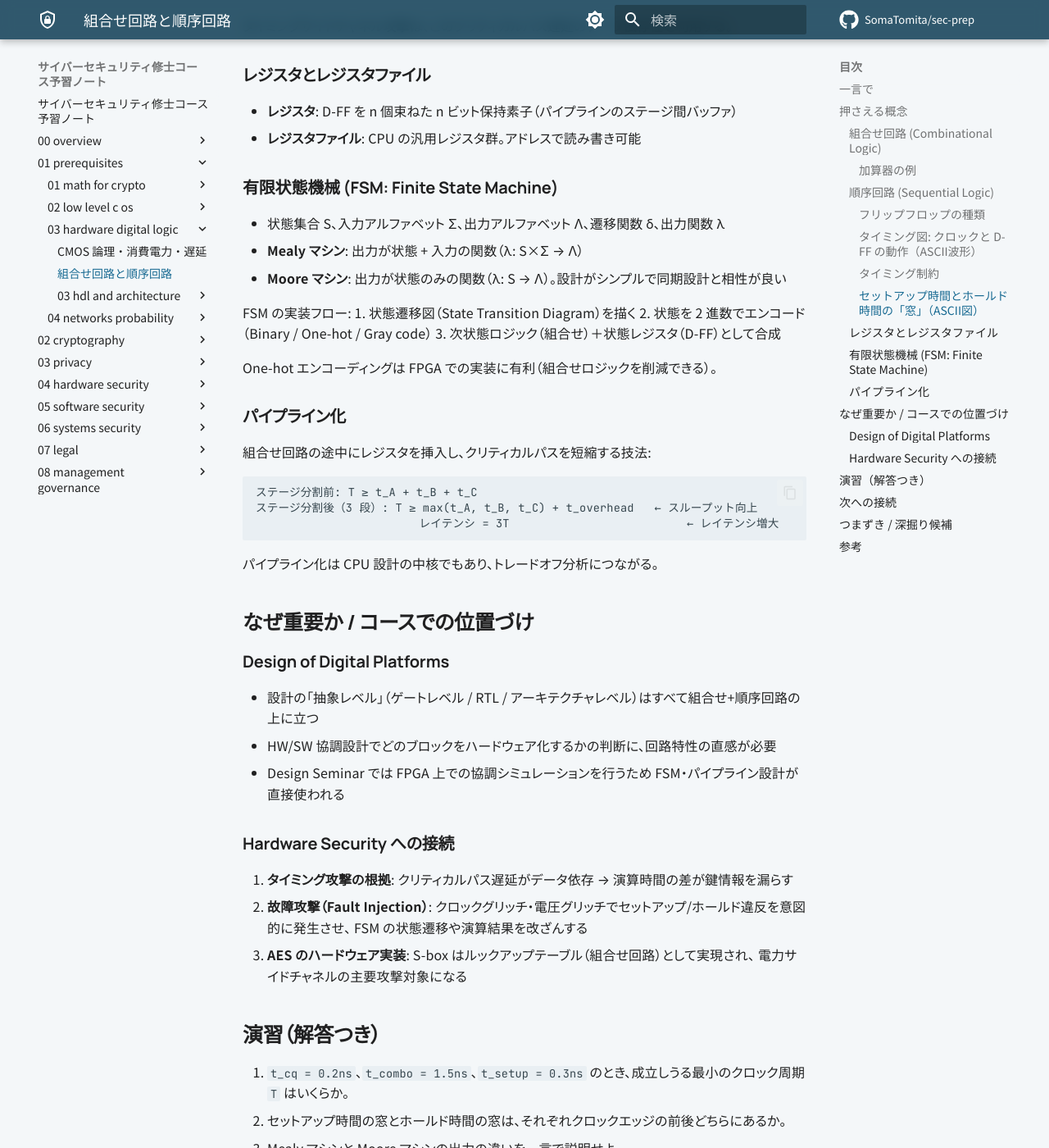
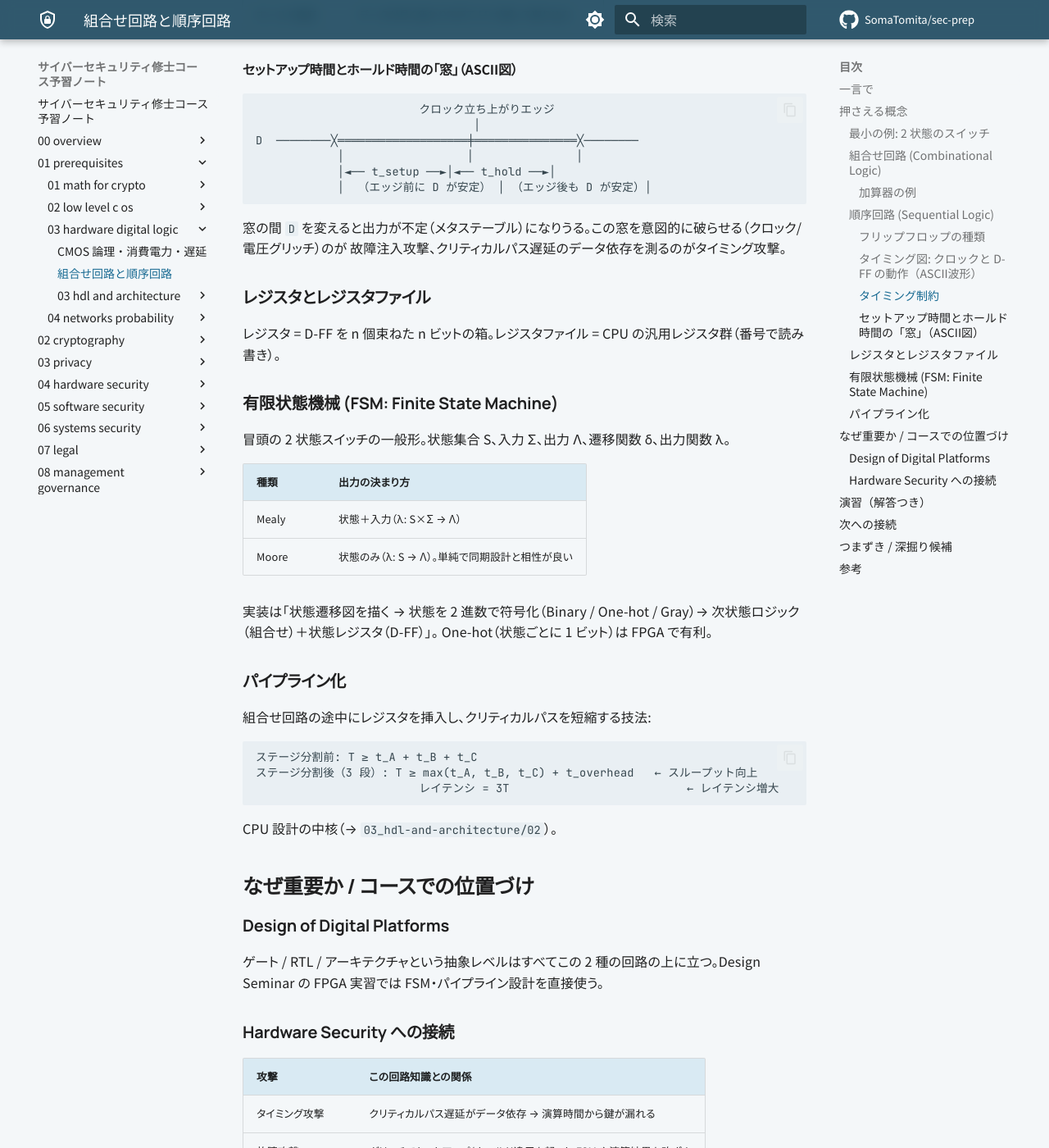
Before and after one commit to SomaTomita/sec-prep, an MkDocs documentation site: the page built from topics/01_prerequisites/03_hardware-digital-logic/02_combinational-sequential.md, in a window 1280 px wide and 1400 px high, scrolled down 2481 px. Shown: the whole window at 82% size. Built offline with MkDocs 1.6.1 and Material for MkDocs 9.7.7, drawn with Linux system fonts in a browser that asks for light colours; plug-ins that fetch from the network failed and are left out; comment, search, counter and statistics services are not loaded; some of the changed text lies outside the part shown.

Commit message:
docs: apply readability pass to hardware and digital logic

````diff
--- a/topics/01_prerequisites/03_hardware-digital-logic/02_combinational-sequential.md
+++ b/topics/01_prerequisites/03_hardware-digital-logic/02_combinational-sequential.md
@@ -4,9 +4,8 @@
 
 ## 一言で
 
-デジタル回路は「現在の入力だけで出力が決まる組合せ回路」と「状態（記憶）を持つ順序回路」に大別される。
-フリップフロップが時間の基本単位を作り、有限状態機械（FSM）が制御を担う。
-設計の基本単位を知ることで、この分野で扱う抽象レベルとトレードオフが見えてくる。
+電卓のように「今の入力だけで答えが決まる」回路と、信号機のように「前の状態を覚えて動く」回路の 2 種類がある。
+後者の「覚える」部品がフリップフロップ、覚えた状態で動きを切り替える設計図が FSM。
 
 **この1ページで分かること**
 
@@ -16,14 +15,26 @@
 
 ## 押さえる概念
 
+### 最小の例: 2 状態のスイッチ
+
+```mermaid
+flowchart LR
+    OFF((OFF)) -->|ボタン押下| ON((ON))
+    ON -->|ボタン押下| OFF
+```
+
+同じ「ボタン押下」入力でも、今 OFF なら ON に、ON なら OFF になる。出力が入力だけでは決まらず**状態**に依存する。
+これが順序回路（FSM）の最小形。状態を覚える 1 ビットの箱がフリップフロップ。
+
 ### 組合せ回路 (Combinational Logic)
 
-- 出力 = f(現在の入力のみ)
-- 代表例: 加算器、マルチプレクサ（MUX）、エンコーダ、デコーダ、比較器
-- 実装の基本: 真理値表 → 論理式 → ゲート回路
-  - 積和形（SOP）: Σ(minterm)
-  - 和積形（POS）: Π(maxterm)
-  - カルノー図（K-map）で4変数程度まで手動最小化
+出力 = f(現在の入力のみ)。代表例: 加算器、MUX（複数入力から 1 つ選ぶ）、エンコーダ/デコーダ、比較器。
+
+| 実装の流れ | 内容 |
+|---|---|
+| 真理値表 → 論理式 | 積和形（SOP）か和積形（POS） |
+| 論理式の最小化 | カルノー図（K-map）で 4 変数程度まで手動 |
+| 論理式 → ゲート | NAND/NOR に落とす |
 
 #### 加算器の例
 
@@ -34,12 +45,11 @@
 キャリー先見加算器（CLA）: 遅延 O(log n)、面積増加
 ```
 
-遅延-面積トレードオフはここでも現れる（この分野のコアテーマ）。
+遅延と面積のトレードオフがここでも現れる。
 
 ### 順序回路 (Sequential Logic)
 
-- 出力 = f(現在の入力, 内部状態)
-- 状態保持素子: フリップフロップ、ラッチ
+出力 = f(現在の入力, 内部状態)。状態を保持する素子がフリップフロップとラッチ。
 
 #### フリップフロップの種類
 
@@ -50,8 +60,7 @@
 | T-FF | T=1 でトグル（カウンタに利用） |
 | SR ラッチ | 非同期・レベルセンシティブ（グリッチに弱い） |
 
-**同期設計の原則**: すべてのフリップフロップが同一クロックエッジで動作する設計が基本。
-非同期設計はリスクが高いため特別な事情がない限り避ける。
+**同期設計の原則**: 全フリップフロップを同じクロックエッジ（クロック信号が 0→1 に変わる瞬間）で動かす。非同期設計は避ける。
 
 #### タイミング図: クロックと D-FF の動作（ASCII波形）
 
@@ -67,8 +76,7 @@ Q     ──────<  A  >──<  B  >──<  C  >
              （t0 で A を取込み、Q は1クロック遅れて反映）
 ```
 
-D-FF は立ち上がりエッジの瞬間だけ入力 `D` を観測し、それ以外の時間は `Q` の値を保持し続ける。
-これが「状態（記憶）」の正体であり、組合せ回路との決定的な違い。
+D-FF はエッジの瞬間だけ `D` を見て、それ以外は `Q` を保持する。この「保持」が記憶の正体。
 
 #### タイミング制約
 
@@ -80,8 +88,10 @@ t_combo : 次段 FF までの組合せ遅延（クリティカルパス）
 t_setup : 次段 FF のセットアップ時間
 ```
 
-- **セットアップ違反**: 組合せ遅延が大きすぎてクロック周期に収まらない
-- **ホールド違反**: データが早く変わりすぎて FF が誤取り込みをする
+| 違反 | 原因 |
+|---|---|
+| セットアップ違反 | 組合せ遅延が大きすぎてクロック周期に収まらない |
+| ホールド違反 | データが早く変わりすぎて FF が誤って取り込む |
 
 #### セットアップ時間とホールド時間の「窓」（ASCII図）
 
@@ -94,29 +104,24 @@ D  ────────╳════════════════
             │  （エッジ前に D が安定） │ （エッジ後も D が安定）│
 ```
 
-エッジを挟む `[t_setup, t_hold]` の窓の間、`D` は値を変えてはならない。
-この窓を破ると FF の出力が不定（メタステーブル）になりうる。
-`t_setup`・`t_hold` を意図的に破らせる（クロック/電圧グリッチ）のが故障注入攻撃の基本原理。
-
-タイミングサイドチャネル攻撃は、このクリティカルパス遅延のデータ依存性を利用する。
+窓の間 `D` を変えると出力が不定（メタステーブル）になりうる。この窓を意図的に破らせる（クロック/電圧グリッチ）のが
+故障注入攻撃、クリティカルパス遅延のデータ依存を測るのがタイミング攻撃。
 
 ### レジスタとレジスタファイル
 
-- **レジスタ**: D-FF を n 個束ねた n ビット保持素子（パイプラインのステージ間バッファ）
-- **レジスタファイル**: CPU の汎用レジスタ群。アドレスで読み書き可能
+レジスタ = D-FF を n 個束ねた n ビットの箱。レジスタファイル = CPU の汎用レジスタ群（番号で読み書き）。
 
 ### 有限状態機械 (FSM: Finite State Machine)
 
-- 状態集合 S、入力アルファベット Σ、出力アルファベット Λ、遷移関数 δ、出力関数 λ
-- **Mealy マシン**: 出力が状態 + 入力の関数（λ: S×Σ → Λ）
-- **Moore マシン**: 出力が状態のみの関数（λ: S → Λ）。設計がシンプルで同期設計と相性が良い
+冒頭の 2 状態スイッチの一般形。状態集合 S、入力 Σ、出力 Λ、遷移関数 δ、出力関数 λ。
 
-FSM の実装フロー:
-1. 状態遷移図（State Transition Diagram）を描く
-2. 状態を 2 進数でエンコード（Binary / One-hot / Gray code）
-3. 次状態ロジック（組合せ）＋状態レジスタ（D-FF）として合成
+| 種類 | 出力の決まり方 |
+|---|---|
+| Mealy | 状態＋入力（λ: S×Σ → Λ） |
+| Moore | 状態のみ（λ: S → Λ）。単純で同期設計と相性が良い |
 
-One-hot エンコーディングは FPGA での実装に有利（組合せロジックを削減できる）。
+実装は「状態遷移図を描く → 状態を 2 進数で符号化（Binary / One-hot / Gray）→ 次状態ロジック（組合せ）＋状態レジスタ（D-FF）」。
+One-hot（状態ごとに 1 ビット）は FPGA で有利。
 
 ### パイプライン化
 
@@ -128,23 +133,21 @@ One-hot エンコーディングは FPGA での実装に有利（組合せロジ
                         レイテンシ = 3T                          ← レイテンシ増大
 ```
 
-パイプライン化は CPU 設計の中核でもあり、トレードオフ分析につながる。
+CPU 設計の中核（→ `03_hdl-and-architecture/02`）。
 
 ## なぜ重要か / コースでの位置づけ
 
 ### Design of Digital Platforms
 
-- 設計の「抽象レベル」（ゲートレベル / RTL / アーキテクチャレベル）はすべて組合せ+順序回路の上に立つ
-- HW/SW 協調設計でどのブロックをハードウェア化するかの判断に、回路特性の直感が必要
-- Design Seminar では FPGA 上での協調シミュレーションを行うため FSM・パイプライン設計が直接使われる
+ゲート / RTL / アーキテクチャという抽象レベルはすべてこの 2 種の回路の上に立つ。Design Seminar の FPGA 実習では FSM・パイプライン設計を直接使う。
 
 ### Hardware Security への接続
 
-1. **タイミング攻撃の根拠**: クリティカルパス遅延がデータ依存 → 演算時間の差が鍵情報を漏らす
-2. **故障攻撃（Fault Injection）**: クロックグリッチ・電圧グリッチでセットアップ/ホールド違反を意図的に発生させ、
-   FSM の状態遷移や演算結果を改ざんする
-3. **AES のハードウェア実装**: S-box はルックアップテーブル（組合せ回路）として実現され、
-   電力サイドチャネルの主要攻撃対象になる
+| 攻撃 | この回路知識との関係 |
+|---|---|
+| タイミング攻撃 | クリティカルパス遅延がデータ依存 → 演算時間から鍵が漏れる |
+| 故障攻撃 | グリッチでセットアップ/ホールド違反を起こし FSM や演算結果を改ざん |
+| AES 実装への DPA | S-box は組合せ回路（ルックアップ表）。電力サイドチャネルの主要標的 |
 
 ## 演習（解答つき）
 
````
Also changed, not shown: topics/01_prerequisites/03_hardware-digital-logic/01_cmos-logic.md (+41 -33 lines), topics/01_prerequisites/03_hardware-digital-logic/03_hdl-and-architecture/01_hdl-basics.md (+28 -22 lines), topics/01_prerequisites/03_hardware-digital-logic/03_hdl-and-architecture/02_pipelining-and-hazards.md (+30 -34 lines), topics/01_prerequisites/03_hardware-digital-logic/03_hdl-and-architecture/03_memory-hierarchy-and-codesign.md (+22 -22 lines), topics/01_prerequisites/03_hardware-digital-logic/03_hdl-and-architecture/README.md (+3 -5 lines).
